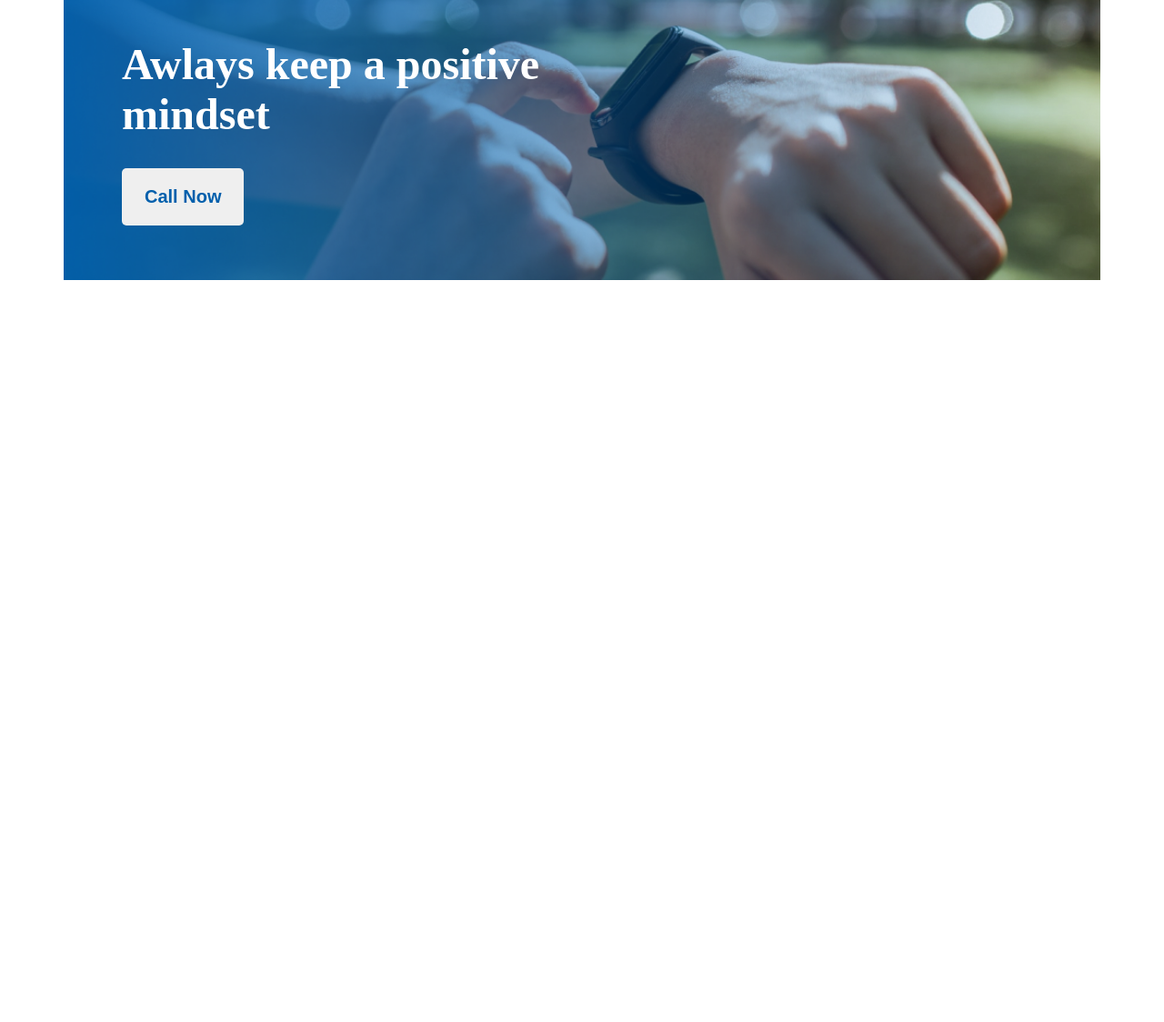
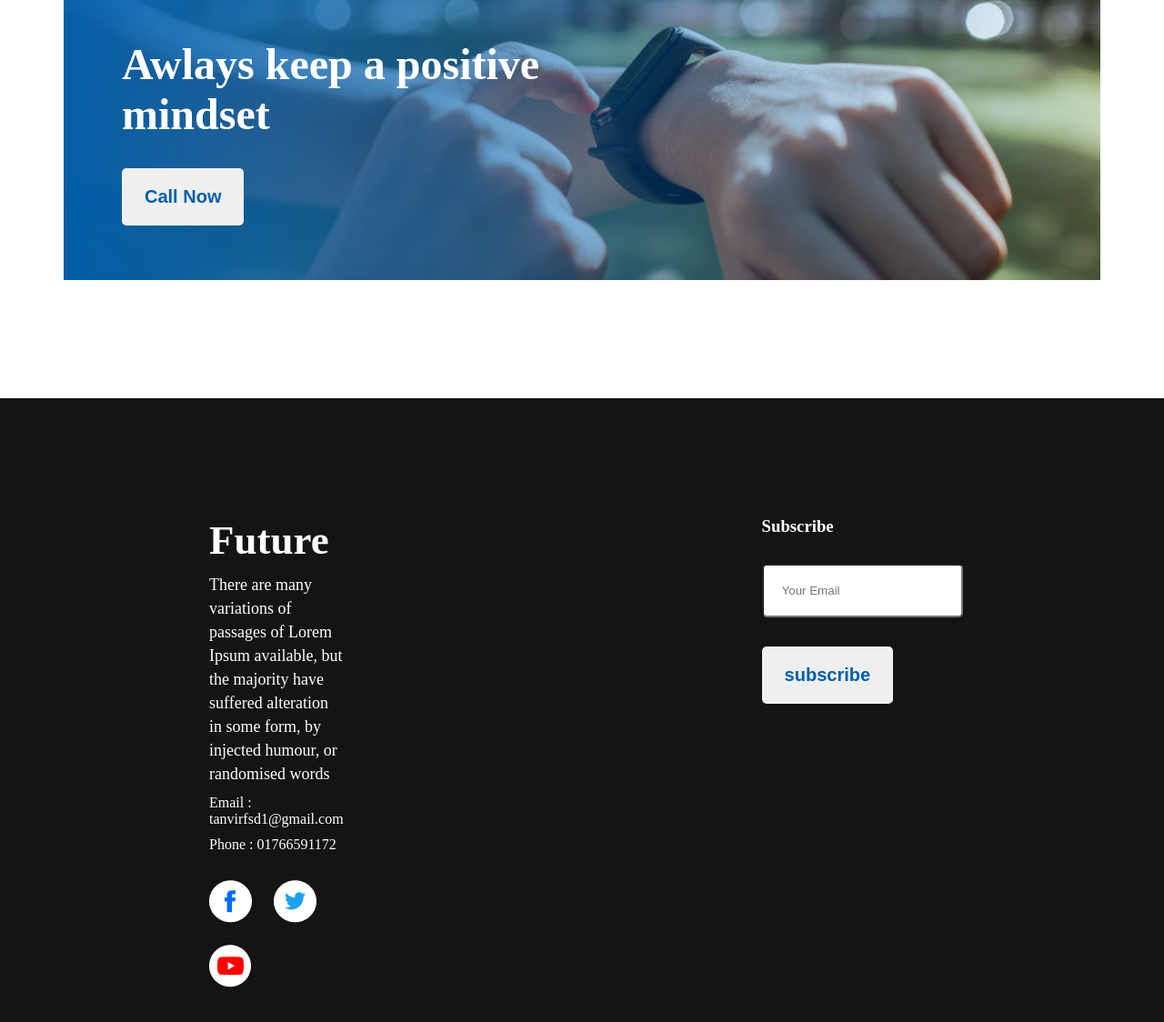
Before and after one commit to FSD-Tanvir/new-year-new-me, a plain HTML site: page index.html in a window 1280 px wide. Shown: the part 2281-3405 px from the top of the page at 91% size. Before the commit the page ends 2719 px from the top, so only its background shows below. Drawn offline with Linux system fonts and the light colour scheme.

Commit message:
finished with added Footer section

```diff
--- a/index.html
+++ b/index.html
@@ -88,6 +88,25 @@
 
     <footer>
 
+        <div class="footer-column">
+            <h1>Future</h1>
+            <p class="footer-description">There are many variations of passages of Lorem Ipsum available, but the majority have suffered alteration in some form, by injected humour, or randomised words</p>
+            <p class="email">Email : tanvirfsd1@gmail.com</p>
+            <p class="phone">Phone : 01766591172</p>
+            <div class="social-links">
+                <img src="./images/icons/fb.png" alt="">
+                <img src="./images/icons/twitter.png" alt="">
+                <img src="./images/icons/youtube.png" alt="">
+            </div>
+        </div>
+        <div class="footer-column">
+            <form class="subscribe" action="">
+                <h3>Subscribe</h3>
+                <input type="email" name="email" id="enmail" placeholder="Your Email">
+                <input type="submit" value="subscribe" class="btn">
+            </form>
+        </div>
+
     </footer>
 
     <!--End Footer Section-->
--- a/styles/style.css
+++ b/styles/style.css
@@ -18,6 +18,8 @@ CSS INDEX
 3. Main Section
 4. Previous History Section
 5. My Plans Section
+6. Motive Section
+7. Footer Section
 
 ==================================*/
 
@@ -189,3 +191,44 @@ ul li:before {
 .motive h1{
     width: 50%;
 }
+
+/*==================================
+
+7. Footer Section
+
+==================================*/
+
+footer{
+    background-color: #151414;
+    display: flex;
+    color: #FFF;
+}
+
+.footer-column{
+    width: 50%;
+    margin: 130px 230px;
+}
+
+.footer-column h1{
+    font-size: 45px;
+}
+
+.footer-description{
+    font-size: 18px;
+    line-height: 26px;
+}
+
+.footer-column p{
+    margin: 10px 0;
+}
+
+.social-links img{
+    margin: 20px 20px 0 0;
+}
+
+input[type='email']{
+    padding: 20px;
+    display: block;
+    border-radius: 5px;
+    margin-top: 30px;
+}
```
